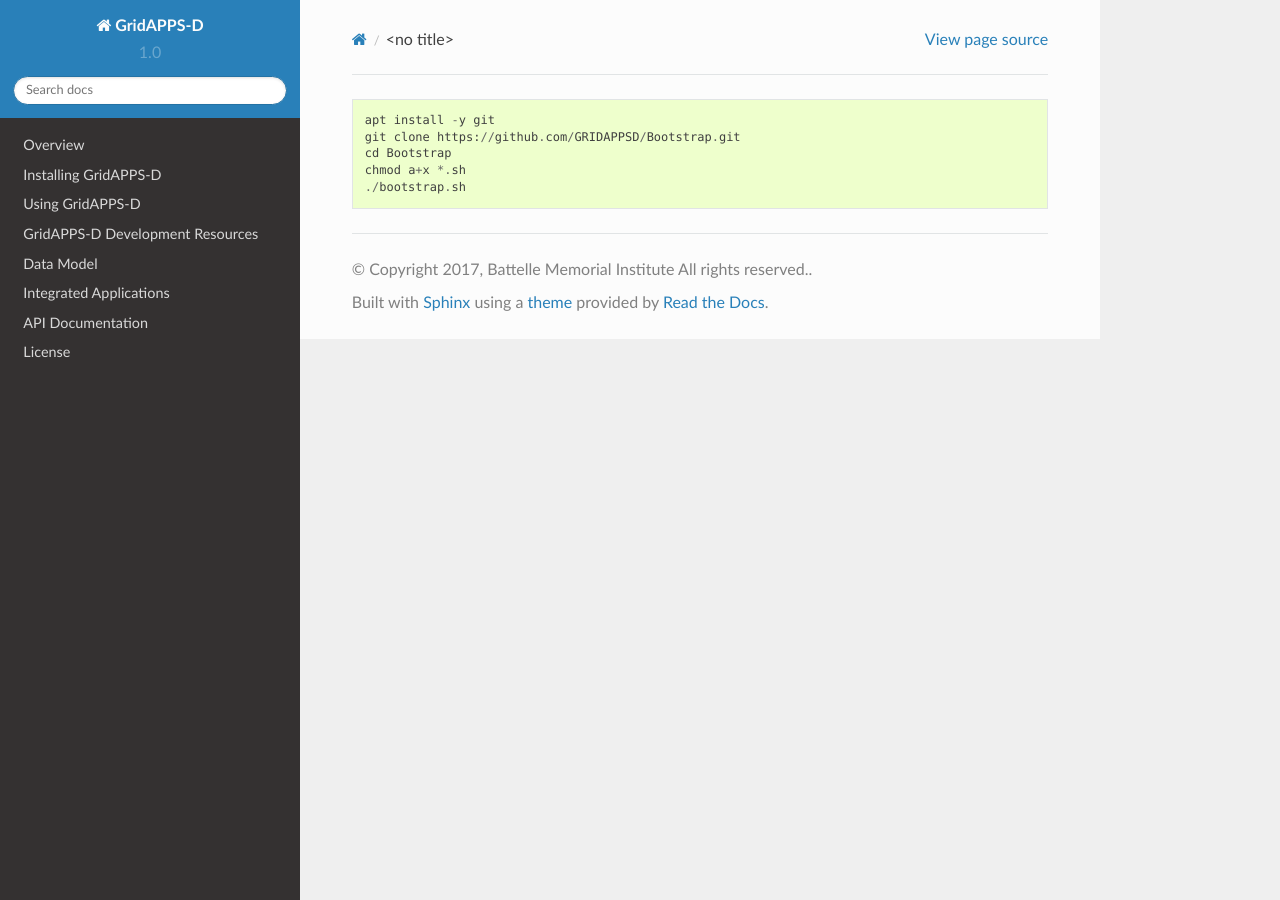
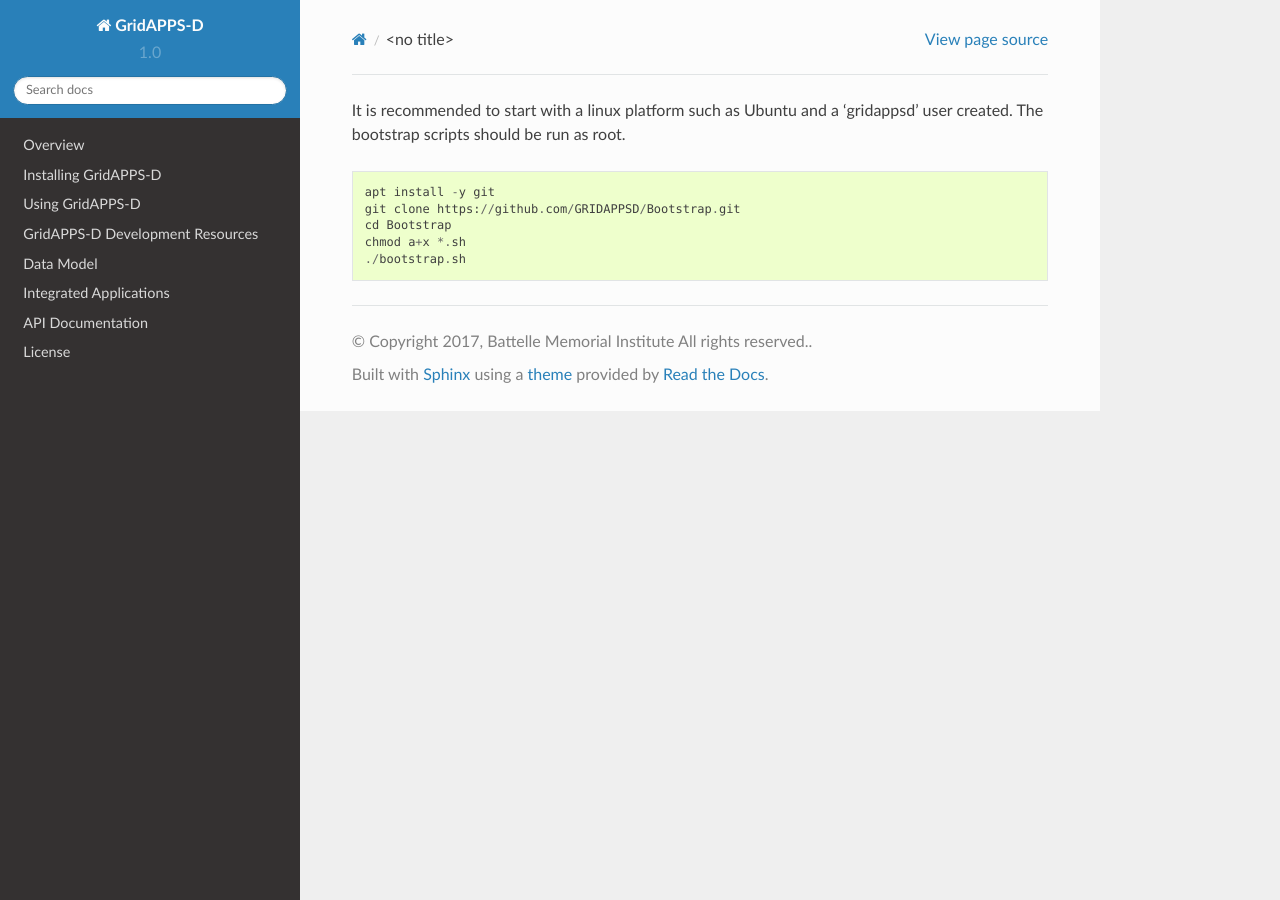
Before and after one commit to GRIDAPPSD/GOSS-GridAPPS-D, a Sphinx documentation site: the page built from docs/source/installing_gridappsd/bootstrap.rst, in a window 1280 px wide. Built offline with Sphinx 7.4.7 and the Read the Docs theme 2.0.0, drawn with Linux system fonts in a browser that asks for light colours; pages that are not in the unit, such as notebooks, are missing from menus.

Commit message:
Update bootstrap.rst

```diff
--- a/docs/source/installing_gridappsd/bootstrap.rst
+++ b/docs/source/installing_gridappsd/bootstrap.rst
@@ -1,3 +1,5 @@
+It is recommended to start with a linux platform such as Ubuntu and a 'gridappsd' user created.  The bootstrap scripts should be run as root.
+
 ::
 
     apt install -y git
```
